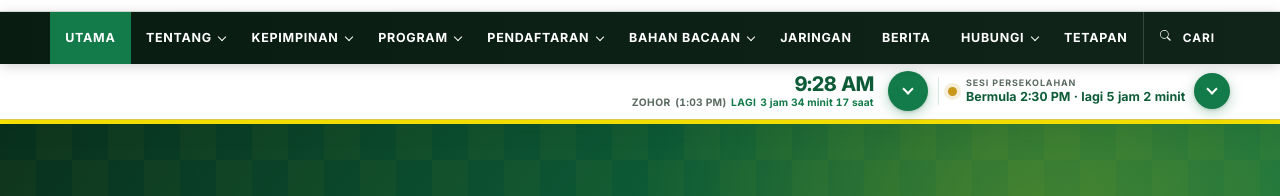
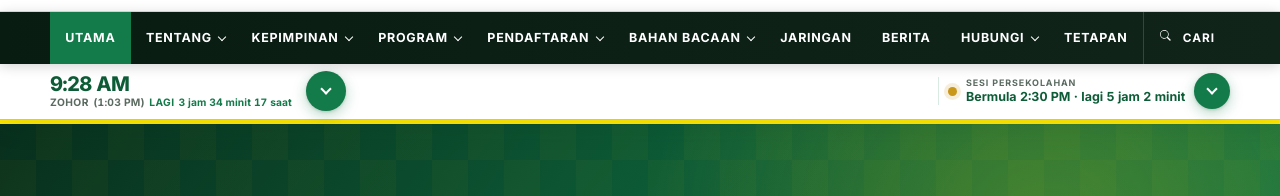
Before and after one commit to kafaiassyariffklgt-edu/website, a plain HTML site: page index.html in a window 1280 px wide. Shown: the part 148-344 px from the top of the page. Drawn offline with Linux system fonts and the light colour scheme; no server answers.

Commit message:
Rapatkan waktu solat ke kiri dan status sesi ke kanan bar

```diff
--- a/css/sesi-sekolah.css
+++ b/css/sesi-sekolah.css
@@ -5,13 +5,32 @@
 .prayerbar__bar {
   display: flex;
   align-items: stretch;
+  justify-content: space-between;
   gap: 0;
   min-width: 0;
 }
 
 .prayerbar__bar .prayerbar__summary {
-  flex: 1 1 auto;
+  flex: 0 1 auto;
   min-width: 0;
+}
+
+.prayerbar__bar .prayerbar__toggle {
+  display: flex;
+  align-items: center;
+  justify-content: flex-start;
+  width: auto;
+  max-width: 100%;
+  gap: clamp(0.65rem, 0.45rem + 0.55vw, 1rem);
+}
+
+.prayerbar__bar .prayerbar__next {
+  align-items: flex-start;
+  text-align: left;
+}
+
+.prayerbar__bar .prayerbar__toggle-icon {
+  flex: 0 0 auto;
 }
 
 .sessionbar {
@@ -248,6 +267,10 @@
 }
 
 @media (max-width: 720px) {
+  .prayerbar__bar .prayerbar__next-meta {
+    justify-content: flex-start;
+  }
+
   .sessionbar__caret {
     width: 32px;
     height: 32px;
```
